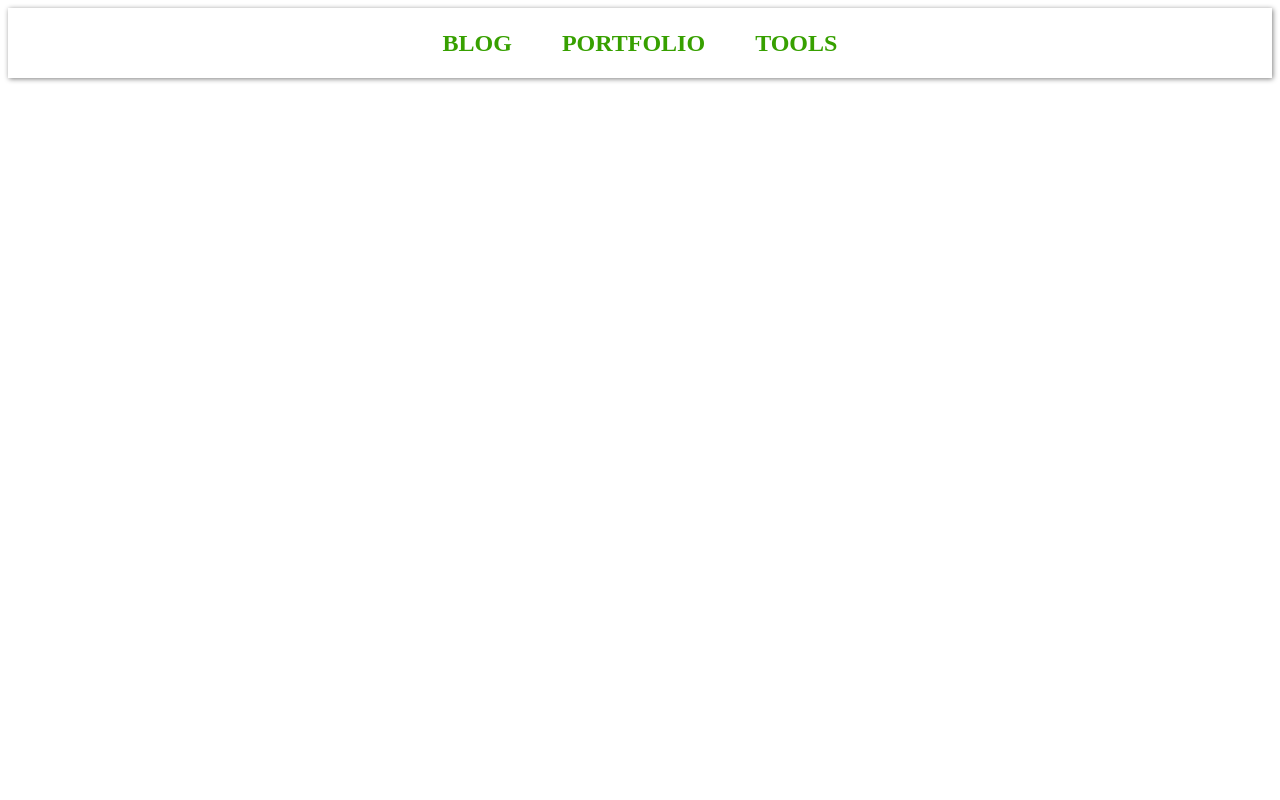
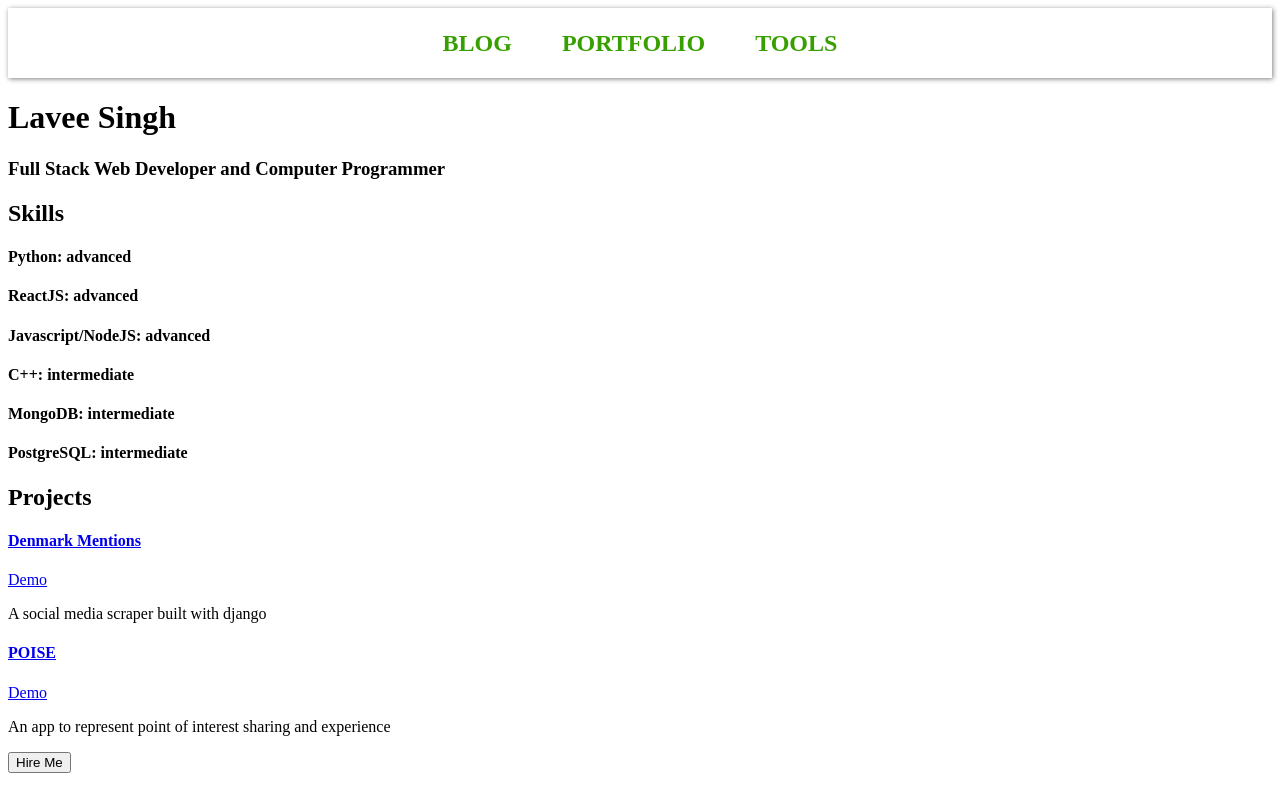
Before and after one commit to laveesingh/frontolio, a React (Create React App) app: page /portfolio in a window 1280 px wide. Built offline with nearby package versions, Linux system fonts and the light colour scheme.

Commit message:
added portfolio section

```diff
--- a/src/components/Blog.js
+++ b/src/components/Blog.js
@@ -1,6 +1,5 @@
 import React from 'react'
 import { Route, Link } from 'react-router-dom'
-import styled from 'styled-components'
 import CreatePost from './CreatePost'
 import PostList from './PostList'
 
--- /dev/null
+++ b/src/components/Portfolio.js
@@ -0,0 +1,43 @@
+import React from 'react'
+
+export default class Portfolio extends React.Component {
+
+  skillsList = [
+    {name: 'Python', proficiency: 'advanced'},
+    {name: 'ReactJS', proficiency: 'advanced'},
+    {name: 'Javascript/NodeJS', proficiency: 'advanced'},
+    {name: 'C++', proficiency: 'intermediate'},
+    {name: 'MongoDB', proficiency: 'intermediate'},
+    {name: 'PostgreSQL', proficiency: 'intermediate'}
+  ]
+
+  projectsList = [
+    {name: 'Denmark Mentions', sourceUrl: 'https://github.com/laveesingh/Denmark-Mentions',
+      demoUrl: 'http://165.227.88.123:8000/', description: 'A social media scraper built with django' },
+    {name: 'POISE', sourceUrl: 'https://github.com/laveesingh/poise',
+      demoUrl: '#', description: 'An app to represent point of interest sharing and experience' },
+
+  ]
+
+  render() {
+    return (
+      <div>
+        <h1>Lavee Singh</h1>
+        <h3>Full Stack Web Developer and Computer Programmer</h3>
+        <h2>Skills</h2>
+        { this.skillsList.map(skill => (
+          <h4 key={skill.name}>{skill.name}: {skill.proficiency}</h4>
+        ))}
+        <h2>Projects</h2>
+        { this.projectsList.map(project => (
+          <div key={project.name}>
+            <h4><a href={project.sourceUrl}>{project.name}</a></h4>
+            <a href={project.demoUrl}>Demo</a>
+            <p>{project.description}</p>
+          </div>
+        ))}
+        <button>Hire Me</button>
+      </div>
+    )
+  }
+}
--- a/src/index.js
+++ b/src/index.js
@@ -1,9 +1,10 @@
 import React from 'react'
 import ReactDOM from 'react-dom'
-import { BrowserRouter, Route, Switch } from 'react-router-dom'
+import { BrowserRouter, Route } from 'react-router-dom'
 import Home from './components/Home'
 import Blog from './components/Blog'
 import Navbar from './components/Navbar'
+import Portfolio from './components/Portfolio'
 
 class App extends React.Component {
   render() {
@@ -13,6 +14,7 @@ class App extends React.Component {
           <Navbar />
           <Route exact path='/' render={ props => <Home {...props} />} />
           <Route path='/blog' render={ props => <Blog {...props} />} />
+          <Route path='/portfolio' render={ props => <Portfolio {...props} />} />
         </div>
       </BrowserRouter>
     )
```
